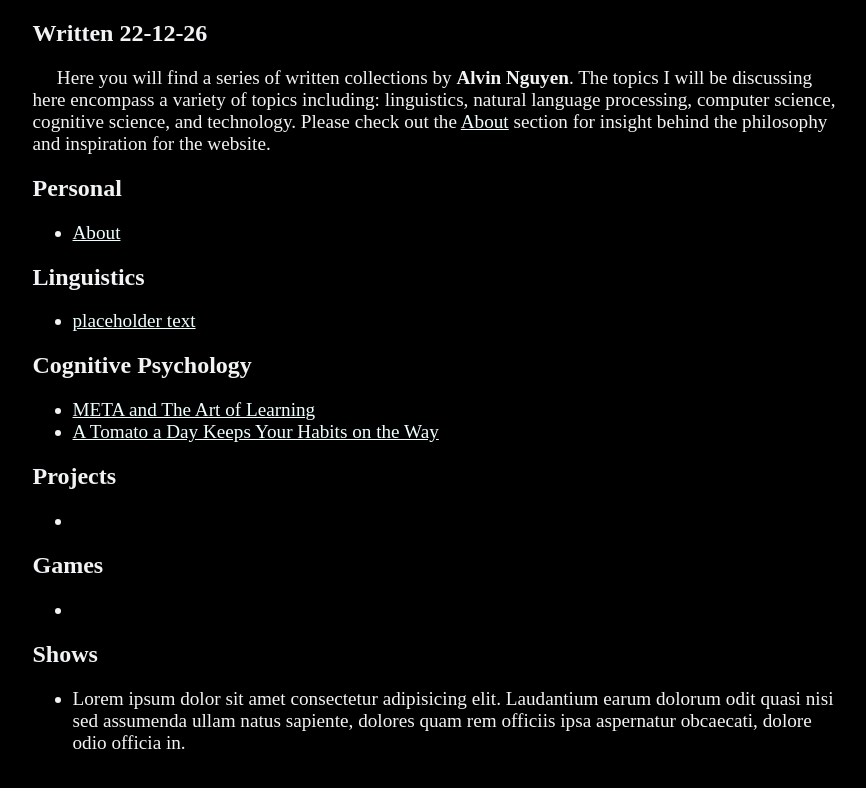
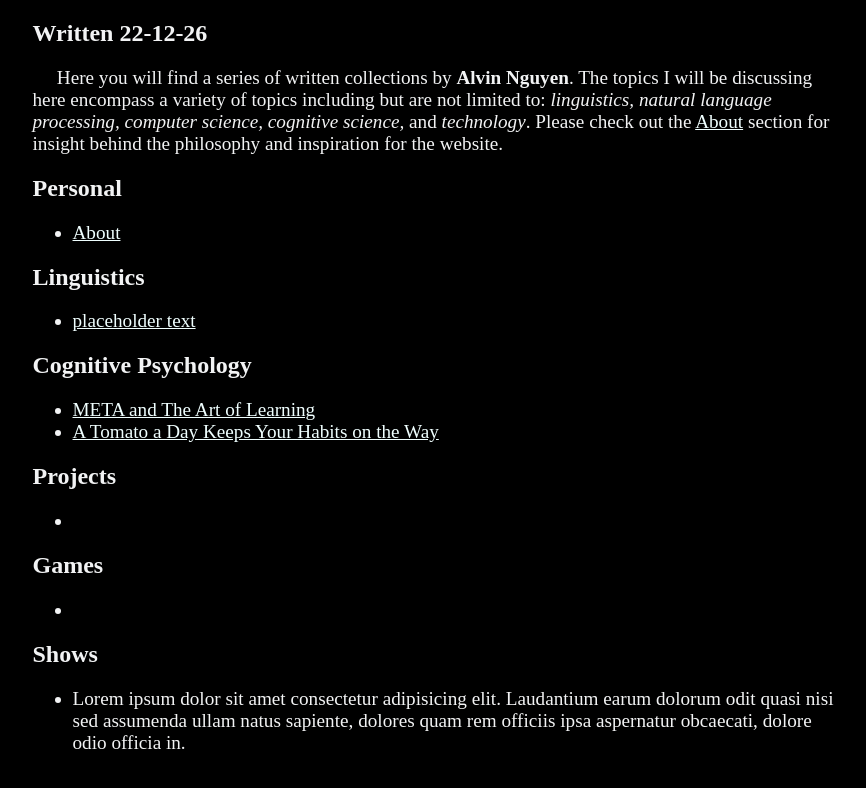
Before and after one commit to alvinwin/v2, a plain HTML site: page index.html in a window 1280 px wide. Shown: the whole page, without its empty margins (203-1069 px from the left). Drawn offline with Linux system fonts and the light colour scheme.

Commit message:
updated index.html formatting, text

```diff
--- a/index.html
+++ b/index.html
@@ -8,9 +8,10 @@
     <body>
         <h2>Written 22-12-26</h2>
         <p>Here you will find a series of written collections by <strong>Alvin Nguyen</strong>.
-        The topics I will be discussing here encompass a variety of topics including: linguistics,
-        natural language processing, computer science, cognitive science, and technology. Please
-        check out the
+        The topics I will be discussing here encompass a variety of topics including but are not
+        limited to:
+        <em>linguistics, natural language processing, computer science, cognitive science,</em>
+        and <em>technology</em>. Please check out the
         <a href="./links-and-images/pages/about/about.html">About</a> section for insight behind
         the philosophy and inspiration for the website.</p>
         <!--<p><a href="./links-and-images/pages/personal/22-12-24.html">Perfection is overrated</a></p>-->
```
